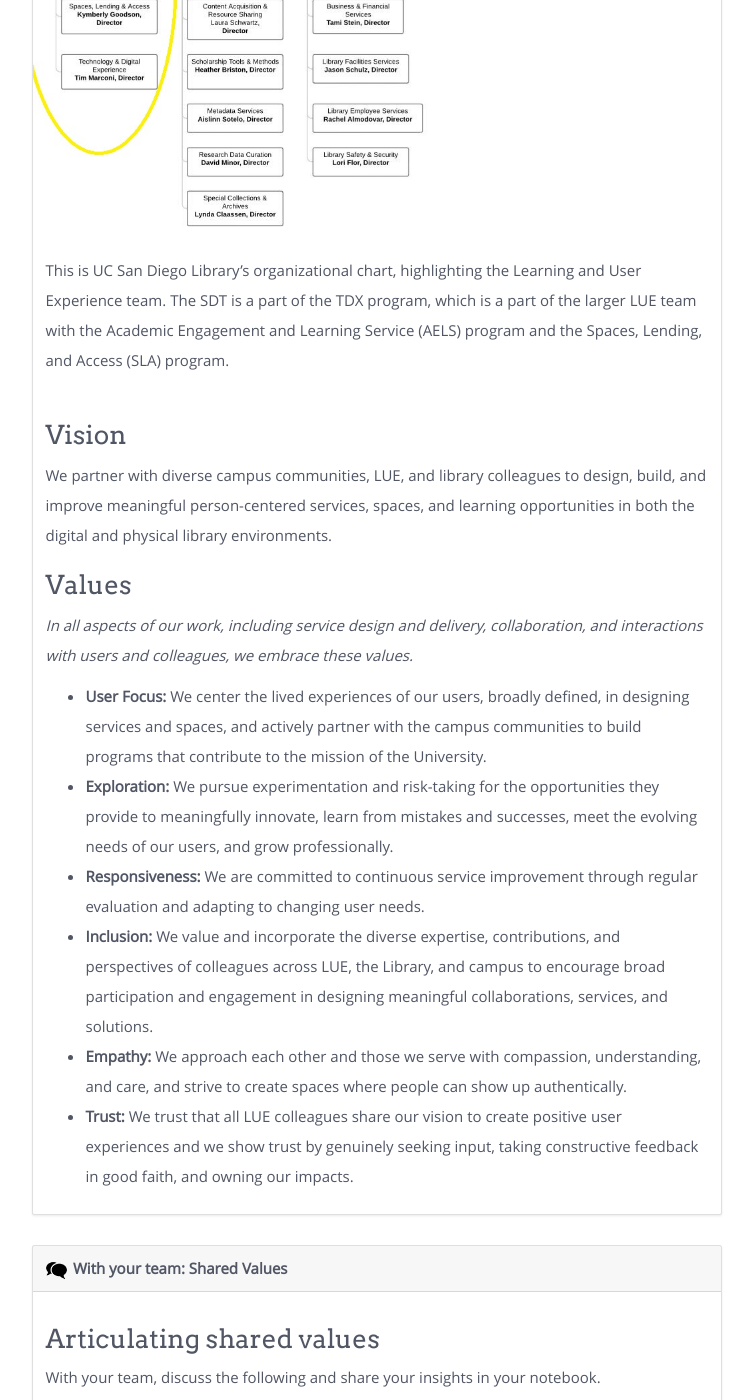
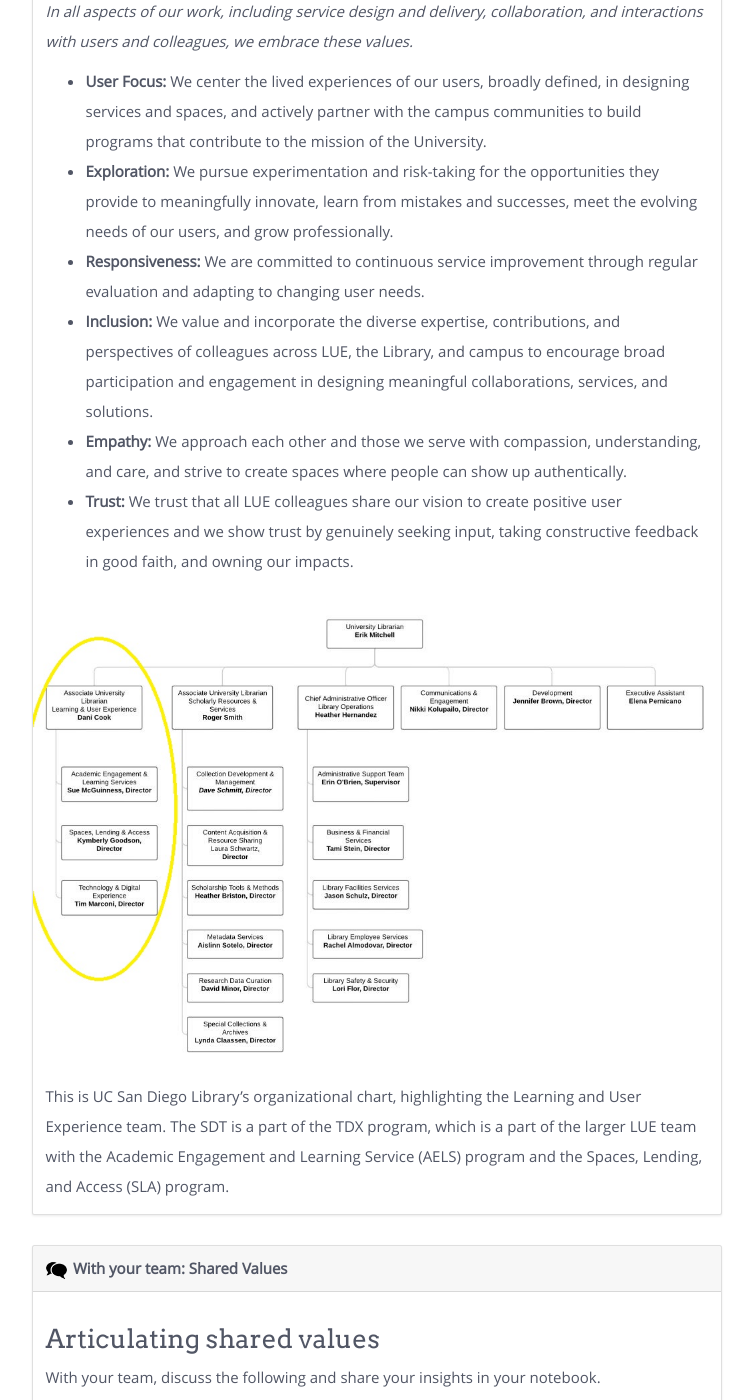
Before and after one commit to ucsdlib/foundations, a Jekyll site: the page built from modules/design-values/_posts/2000-01-03-team-manifesto.html, in a window 1280 px wide and 1400 px high, scrolled down 1621 px. Shown: the whole window, without its empty margins (383-1136 px from the left). Built offline with Jekyll 4.4.1, drawn with Linux system fonts in a browser that asks for light colours; nearby versions of some CDN libraries; comment, search, counter and statistics services are not loaded.

Commit message:
Update 2000-01-03-team-manifesto.html

```diff
--- a/modules/design-values/_posts/2000-01-03-team-manifesto.html
+++ b/modules/design-values/_posts/2000-01-03-team-manifesto.html
@@ -26,10 +26,6 @@
 
 <div class="card my-5 shadow-sm" style="width: 100%;">
     <div class="card-header">UC San Diego Library's Learning and User Experience (LUE) team Vision and Values</div>
-      <img src="{{ '/img/UCSanDiegoLibrary_orgchart.JPG' | relative_url }}" class="card-img-top" alt="...">
-  <div class="card-body">
-    <p class="card-text"> This is UC San Diego Library’s organizational chart, highlighting the Learning and User Experience team. The SDT is a part of the TDX program, which is a part of the larger LUE team with the Academic Engagement and Learning Service (AELS) program and the Spaces, Lending, and Access (SLA) program.</p>
-  </div>
   <div class="card-body">
       <h3>Vision</h3>
       <p>We partner with diverse campus communities, LUE, and library colleagues to design, build, and improve meaningful person-centered services, spaces, and learning opportunities in both the digital and physical library environments.</p>
@@ -43,6 +39,10 @@
         <li><strong>Empathy:</strong> We approach each other and those we serve with compassion, understanding, and care, and strive to create spaces where people can show up authentically. </li>
         <li><strong>Trust:</strong> We trust that all LUE colleagues share our vision to create positive user experiences and we show trust by genuinely seeking input, taking constructive feedback in good faith, and owning our impacts. </li>
       </ul>
+  </div>
+<img src="{{ '/img/UCSanDiegoLibrary_orgchart.JPG' | relative_url }}" class="card-img-top" alt="...">
+  <div class="card-body">
+    <p class="card-text"> This is UC San Diego Library’s organizational chart, highlighting the Learning and User Experience team. The SDT is a part of the TDX program, which is a part of the larger LUE team with the Academic Engagement and Learning Service (AELS) program and the Spaces, Lending, and Access (SLA) program.</p>
   </div>
 </div>
 
```
